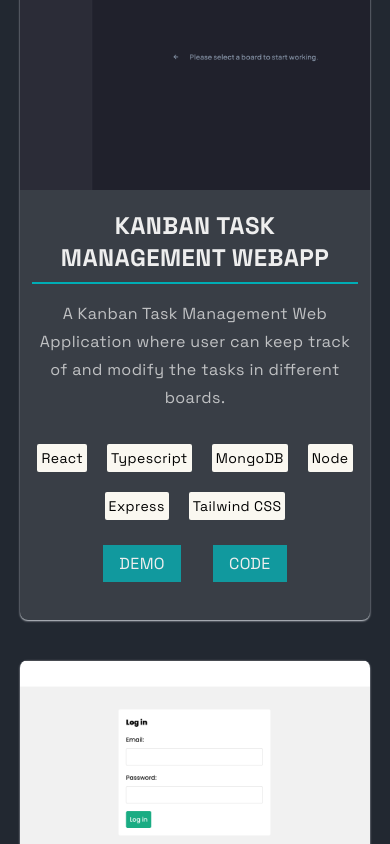
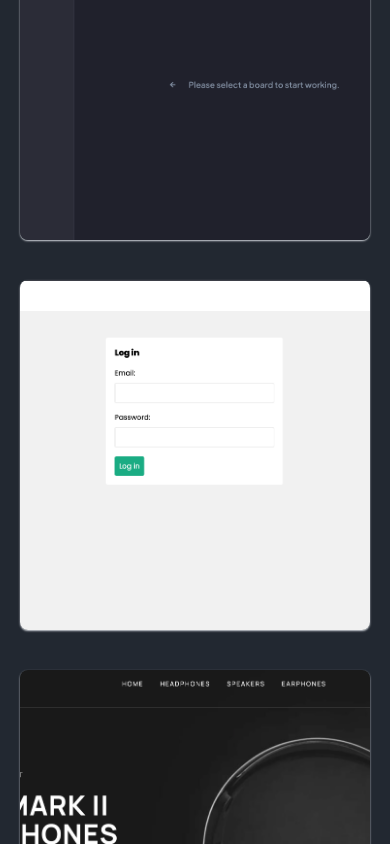
Before and after one commit to sqle157/personal-website, a React (Vite) app: page / in a window 390 px wide. Shown: the part 3840-4684 px from the top of the page. Built offline with nearby package versions, Linux system fonts and the light colour scheme.

Commit message:
change how the Projects section is displayed

```diff
--- a/src/components/Projects.jsx
+++ b/src/components/Projects.jsx
@@ -34,48 +34,76 @@ const Projects = () => {
 								visible ? 'flex-1' : 'flex-none'
 							} h-[1px] origin-right bg-gray-600 duration-700 ease-in`}></span>
 					</div>
-					<div className='grid w-full grid-cols-1 gap-10 md:grid-cols-2'>
+					<div className='grid w-full grid-cols-1 gap-10 sm:grid-cols-2 lg:grid-cols-3'>
 						{projectsData.map(
 							({ id, image, title, description, tags, demo, code }) => (
 								<div
 									key={id}
-									className='overflow-hidden rounded-lg bg-[#393E46] shadow-sm shadow-gray-300'>
-									<div className='h-[300px]'>
+									className='group relative min-h-[350px] overflow-hidden rounded-lg bg-[#393E46] shadow-sm shadow-gray-300'>
+									<div className='h-full'>
 										<img
 											src={image}
 											alt={title}
 											className='h-full w-full object-cover'
 										/>
 									</div>
-									<div className='flex h-[calc(100%-300px)] flex-col items-center justify-center p-3 text-center'>
-										<h3 className='border-b-2 border-b-[#00ADB5] py-2 text-2xl font-bold uppercase text-[#eeeeee]'>
+									<div className='absolute inset-0 z-10 flex translate-x-full flex-col items-center justify-center bg-[#112240]/75 p-3 text-center duration-300 ease-in-out group-hover:-translate-x-0'>
+										<h3 className='mx-auto border-b-2 border-b-[#00ADB5] py-2 text-xl font-bold uppercase text-[#eeeeee]'>
 											{title}
 										</h3>
-										<p className='pt-4 leading-[1.75]  text-[#eeeeee] opacity-75'>
+										<p className='mt-4 text-sm leading-[1.75] text-white '>
 											{description}
 										</p>
-										<div className='mt-auto py-4'>
-											<div className='flex flex-wrap justify-center gap-5 py-4 '>
+										<div className='mt-6 w-full border-t-2 border-t-[#00ADB5] text-start'>
+											<div className='grid w-full grid-cols-3 gap-3 py-4 text-center text-white'>
 												{tags.map((tag, index) => (
 													<span
 														key={index}
-														className='block rounded-sm bg-[#FAF8F1] p-1 text-sm text-black'>
+														className='grid place-items-center rounded-lg bg-[#495670] p-1 text-[12px] text-[#00FFF6] shadow-xl'>
 														{tag}
 													</span>
 												))}
 											</div>
-											<div className='py-4'>
+											<div className='mt-4 flex justify-end'>
 												<a
 													href={demo}
 													target='_blank'
-													className='mr-8 bg-[#11999E] px-4 py-2 uppercase text-[#eeeeee] hover:bg-[#30E3CA] focus:bg-[#30E3CA] focus:outline-none'>
-													Demo
+													className='mr-8 text-[#00FFF6] shadow-md'>
+													<svg
+														xmlns='http://www.w3.org/2000/svg'
+														class='icon icon-tabler icon-tabler-external-link'
+														width='24'
+														height='24'
+														viewBox='0 0 24 24'
+														stroke-width='2'
+														stroke='currentColor'
+														fill='none'
+														stroke-linecap='round'
+														stroke-linejoin='round'>
+														<path stroke='none' d='M0 0h24v24H0z' fill='none' />
+														<path d='M11 7h-5a2 2 0 0 0 -2 2v9a2 2 0 0 0 2 2h9a2 2 0 0 0 2 -2v-5' />
+														<path d='M10 14l10 -10' />
+														<path d='M15 4l5 0l0 5' />
+													</svg>
 												</a>
 												<a
 													href={code}
 													target='_blank'
-													className='bg-[#11999E] px-4 py-2 uppercase text-[#eeeeee] hover:bg-[#30E3CA] focus:bg-[#30E3CA] focus:outline-none'>
-													Code
+													className='text-[#00FFF6] shadow-md'>
+													<svg
+														xmlns='http://www.w3.org/2000/svg'
+														class='icon icon-tabler icon-tabler-brand-github'
+														width='24'
+														height='24'
+														viewBox='0 0 24 24'
+														stroke-width='2'
+														stroke='currentColor'
+														fill='none'
+														stroke-linecap='round'
+														stroke-linejoin='round'>
+														<path stroke='none' d='M0 0h24v24H0z' fill='none' />
+														<path d='M9 19c-4.3 1.4 -4.3 -2.5 -6 -3m12 5v-3.5c0 -1 .1 -1.4 -.5 -2c2.8 -.3 5.5 -1.4 5.5 -6a4.6 4.6 0 0 0 -1.3 -3.2a4.2 4.2 0 0 0 -.1 -3.2s-1.1 -.3 -3.5 1.3a12.3 12.3 0 0 0 -6.2 0c-2.4 -1.6 -3.5 -1.3 -3.5 -1.3a4.2 4.2 0 0 0 -.1 3.2a4.6 4.6 0 0 0 -1.3 3.2c0 4.6 2.7 5.7 5.5 6c-.6 .6 -.6 1.2 -.5 2v3.5' />
+													</svg>
 												</a>
 											</div>
 										</div>
--- a/src/data/projectsData.js
+++ b/src/data/projectsData.js
@@ -9,10 +9,10 @@ export const projectsData = [
 	{
 		id: 0,
 		image: Project0,
-		title: 'Kanban Task Management Webapp',
+		title: 'Kanban Task Management',
 		description:
-			'A Kanban Task Management Web Application where user can keep track of and modify the tasks in different boards.',
-		tags: ['React', 'Typescript', 'MongoDB', 'Node', 'Express', 'Tailwind CSS'],
+			'Kanban Task Management Web Application, integrated with real-time database.',
+		tags: ['Fullstack', 'React', 'Typescript', 'MongoDB', 'Tailwind'],
 		demo: 'https://kanban-task-management-production.up.railway.app/',
 		code: 'https://github.com/sqle157/kanban-task-management',
 	},
@@ -21,8 +21,8 @@ export const projectsData = [
 		image: Project1,
 		title: 'Note App',
 		description:
-			'A simple note app where user can perform CRUD operation as well as signup for an account and login/logout.',
-		tags: ['React', 'MongoDB', 'Node', 'Express', 'CSS'],
+			'A simple note app implemented with fully functional CRUD operations.',
+		tags: ['Fullstack', 'React', 'MongoDB', 'Javascript', 'CSS'],
 		demo: 'https://mern-note-app-production.up.railway.app/',
 		code: 'https://github.com/sqle157/mern-note-app',
 	},
@@ -31,8 +31,8 @@ export const projectsData = [
 		image: Project2,
 		title: 'ECOMMERCE WEBSITE',
 		description:
-			'An Ecommerce Website where customer will be able to browse through the website and look for their favorite product.',
-		tags: ['React', 'MongoDB', 'Node', 'Express', 'SASS'],
+			'An Ecommerce Website for customer to buy their favorite product.',
+		tags: ['Fullstack', 'React', 'MongoDB', 'Javascript', 'SASS'],
 		demo: 'https://mern-ecommerce-website-production.up.railway.app/',
 		code: 'https://github.com/sqle157/mern-ecommerce-website',
 	},
@@ -41,18 +41,18 @@ export const projectsData = [
 		image: Project3,
 		title: 'Rest Country API',
 		description:
-			'A website where user can look up any country in the world. User can either search the country by name, or filter the country by region.',
-		tags: ['React', 'API', 'SASS'],
+			'A web app intergating with REST Countries API to pull country data and display it.',
+		tags: ['Frontend', 'React', 'API', 'Javascript', 'SASS'],
 		demo: 'https://rest-countries-hilxxioke-sqle157.vercel.app/',
 		code: 'https://github.com/sqle157/rest-countries-api',
 	},
 	{
 		id: 4,
 		image: Project4,
-		title: 'Designo Landing Page',
+		title: 'Designo multi-page website',
 		description:
-			'A Landing Page for Designo Agency. User can navigate through different routes to look for the information they need.',
-		tags: ['React', 'React Router DOM', 'CSS'],
+			'A Multi Page Website where user can navigate through different pages.',
+		tags: ['Frontend', 'React', 'Javascript', 'CSS'],
 		demo: 'https://designo-multi-page-tau.vercel.app/',
 		code: 'https://github.com/sqle157/designo-multi-page',
 	},
```
Also changed, not shown: src/assets/icons/brand-github.svg (added), src/assets/icons/external-link.svg (added).
